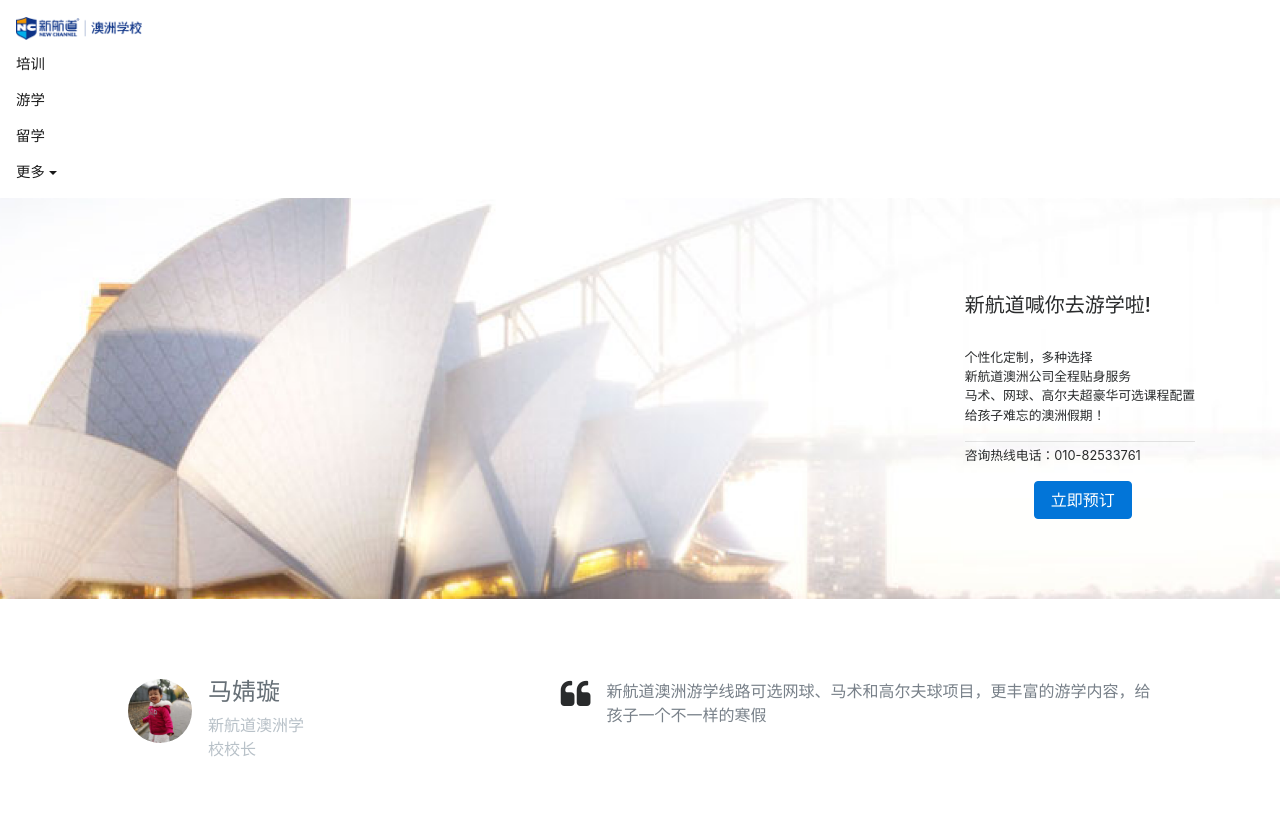
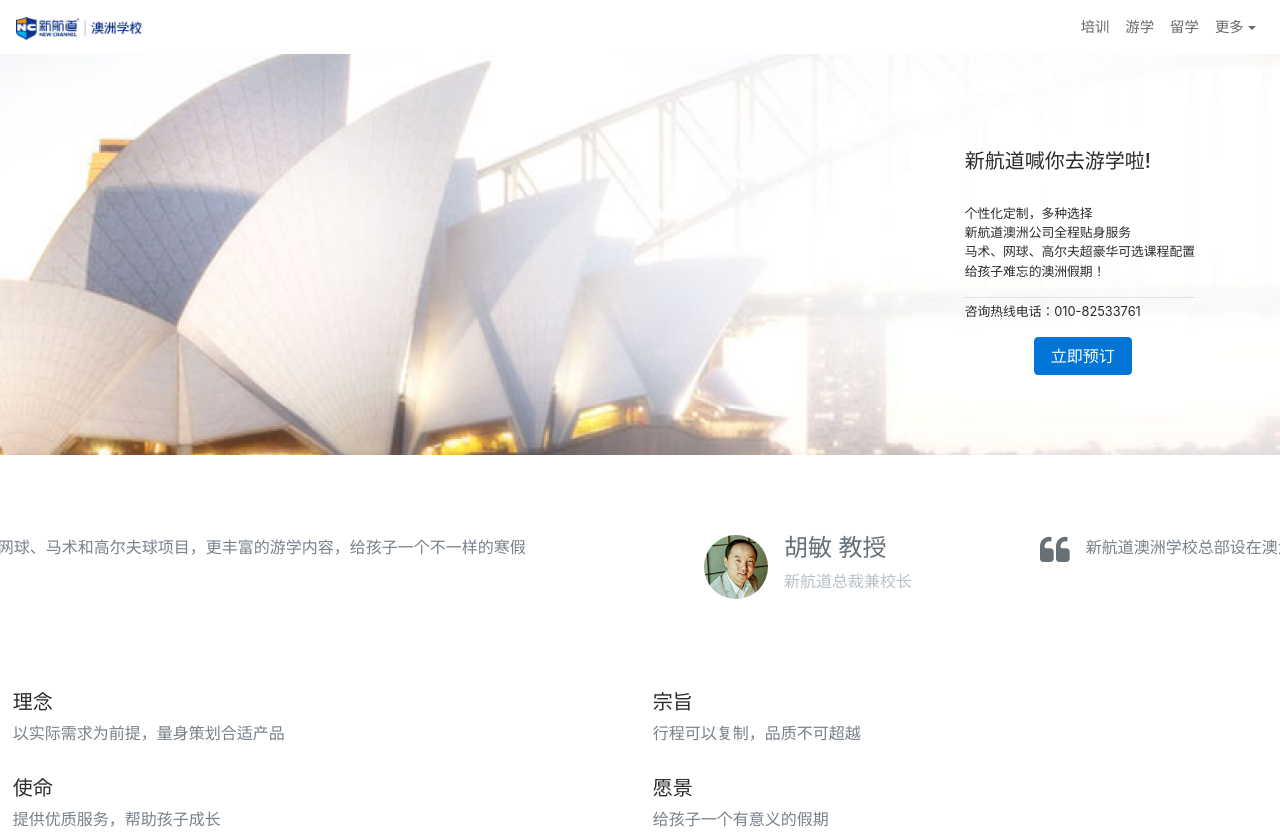
Before and after one commit to jiangwn815/xhd, a website: page views/xhd.html in a window 1280 px wide. Shown: the top 834 px of the page. Drawn offline with nearby package versions, Linux system fonts and the light colour scheme; files that its build step writes are made by us from their sources; files whose address does not match are found by name.

Commit message:
bootstrap4-6 bug

```diff
--- a/controllers/signup.js
+++ b/controllers/signup.js
@@ -1,5 +1,5 @@
 var signup = async (ctx,next) => {
-    ctx.render("signup.html");
+    ctx.render("signup.html",{csrfToken:ctx.csrf});
 };
 
 module.exports = {
--- a/static/css/main.css
+++ b/static/css/main.css
@@ -20,7 +20,7 @@
    font-size: 1rem;
    color:#788089;
 }
-div.media{ padding: 5% 10%; }
+div.media{ padding: 5% 5%; }
 i{ margin-right: 1rem; }
 a.carousel-control{ opacity: 0; }
 .media.four-factors,
--- a/views/base.html
+++ b/views/base.html
@@ -10,30 +10,32 @@
     <link href="/static/css/bootstrap.css" rel="stylesheet">
     <link href="/static/css/font-awesome.css" rel="stylesheet">
     <style>
-        nav   { padding: 0.5rem; }
-        nav ul{ font-size: 0.9rem; }
+        #navitems a{
+            list-style: none;
+            padding: 0.5rem;
+            color: dimgrey;
+        }
     </style>
     {% endblock %}
     {% block headjs %}
     <script src="/static/js/jquery-3.1.1.min.js"></script>
     <script src="/static/js/tether.min.js"></script>
-    <script src="/static/js/bootstrap4.js"></script>
+    <script src="/static/js/bootstrap.js"></script>
     {% endblock %}
 </head>
 <body>
     <header>
-        <nav class="navbar navbar-light">
+        <nav class="navbar navbar-light flex-row justify-content-between">
             <a class="navbar-brand" href="#">
-                <img src="/static/xhd/logo.png" height="23rem" alt="">
+                <img src="/static/xhd/logo.png" height="23" widt="69" alt="">
             </a>
-            <ul class="nav navbar-nav float-xs-right">
+            <ul class="nav nav-item" id="navitems">
                 <li class="nav-item active"><a class="nav-link" href="#">培训</a></li>
                 <li class="nav-item active"><a class="nav-link" href="#">游学</a></li>
                 <li class="nav-item active"><a class="nav-link" href="#">留学</a></li>
                 <li class="nav-item dropdown active">
-                <a class="nav-link dropdown-toggle" href="#"
-                id="supportedContentDropdown" data-toggle="dropdown" aria-haspopup="true" aria-expanded="false">更多</a>
-                <div class="dropdown-menu" aria-labelledby="supportedContentDropdown" id="nav-dropdown" style="left:-50%;min-width: 1rem;">
+                    <a class="nav-link dropdown-toggle" href="#" data-toggle="dropdown" aria-haspopup="true" aria-expanded="false">更多</a>
+                    <div class="dropdown-menu" aria-labelledby="supportedContentDropdown" id="nav-dropdown">
                         <a class="dropdown-item" href="#">移民</a>
                         <div class="dropdown-divider"></div>
                         <a class="dropdown-item" href="#">房产</a>
```
Lines whose indentation alone changed are shown as unchanged.
